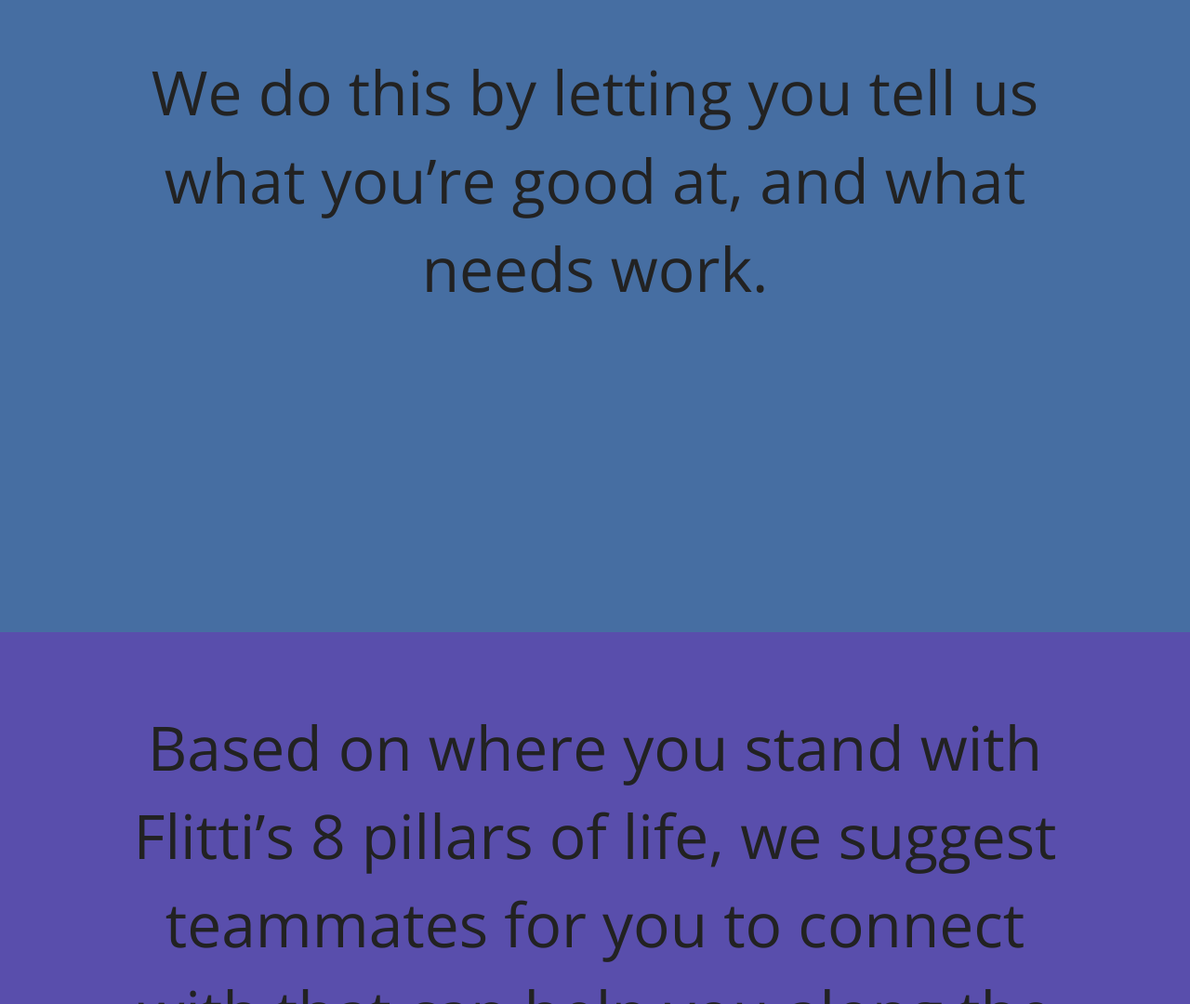
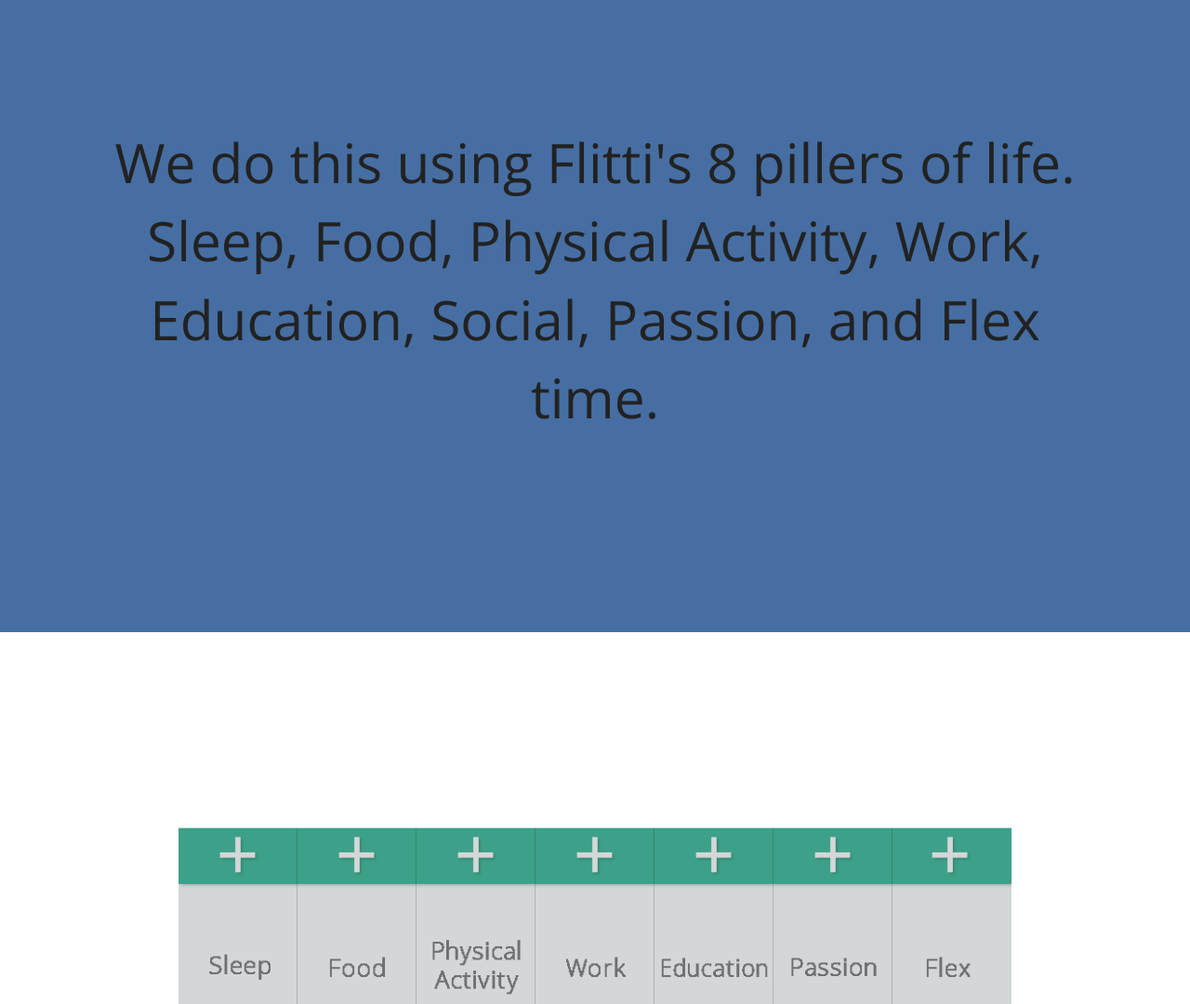
Before and after one commit to shanetheboland/what-is-flitti, a plain HTML site: page index.html in a window 1280 px wide. Shown: the part 1720-2800 px from the top of the page at 93% size. Drawn offline with nearby package versions, Linux system fonts and the light colour scheme.

Commit message:
emails tuff

```diff
--- a/css/style.css
+++ b/css/style.css
@@ -65,7 +65,7 @@ b, strong {
     text-align: center;
     margin:0 auto;
     position: relative;
-    top: 30%;
+    top: 45%;
     transform: translateY(-50%);
     color:#222;
 }
--- a/index.html
+++ b/index.html
@@ -40,13 +40,17 @@
         <div id="three" class="section">
             <div class="content">
 
-                <h3>We do this by letting you tell us what you’re good at, and what needs work.</h3>
+                <h3>We do this using Flitti's 8 pillers of life. Sleep, Food, Physical Activity, Work, Education, Social, Passion, and Flex time.</h3>
+            </div>
+        </div>
+        <div id="three-and-a-half" class="section">
+            <div class="content">
+                <img src="img/strength-weakness-analysis-BEFORE.png" width="85%">
             </div>
         </div>
         <div id="four" class="section">
             <div class="content">
-
-                <h3>Based on where you stand with Flitti’s 8 pillars of life, we suggest teammates for you to connect with that can help you along the way.</h3>
+                <h3>You tell us which of these you excel at. Based on where you stand with Flitti’s 8 pillars of life, we suggest teammates for you to connect with that can help you along the way.</h3>
             </div>
         </div>
         <div id="five" class="section">
@@ -69,7 +73,6 @@
         </div>
         <div id="eight" class="section">
            <div class="content">
-
                 <h3>We realize that there isn’t a one size fits all solution for excellence in each pillar. That’s why Flitti learns with you and adapts the game of life to give you the highest chance for success.</h3>
             </div>
         </div>
@@ -95,10 +98,12 @@
            <div id="last" class="content">
                 <h2>What are you waiting for?</h2>
                 <h3>Go ahead and submit your email to be invited to our private beta.</h3>
+                <form method="POST" action="http://forms.brace.io/sboland926@gmail.com">
                 <label for="email">Enter your email: </label>
                 <input type="email" id="email" name="email" placeholder="you@that.com" alt="Enter your email">
                 <br/><br/><br/>
-                <input type="submit" class="button" id="submit" value="Submit">
+                <input class="button" id="submit" value="Send" type="submit">
+                </form>
             </div>
         </div>
     </div>
@@ -106,7 +111,7 @@
     <script src="js/fittext.js"></script>
     <script>
         jQuery("h1").fitText();
-        jQuery("h3").fitText(1.6);
+        jQuery("h3").fitText(1.8);
     </script>
 </body>
 
```
Also changed, not shown: img/VH-EU0a47N_yO1zGS95EYbQOFeuuIgegvLKCySvz4VU.png (added), img/expert.png (added), img/goal-choice-box1.png (added), img/goal-choice-box2.png (added), img/goal-choice-box2AFTER.png (added), img/options.png (added), img/strength-weakness-analysis-AFTER.png (added), img/strength-weakness-analysis-BEFORE.png (added), img/teammate-suggestion.png (added), 1 other file.
